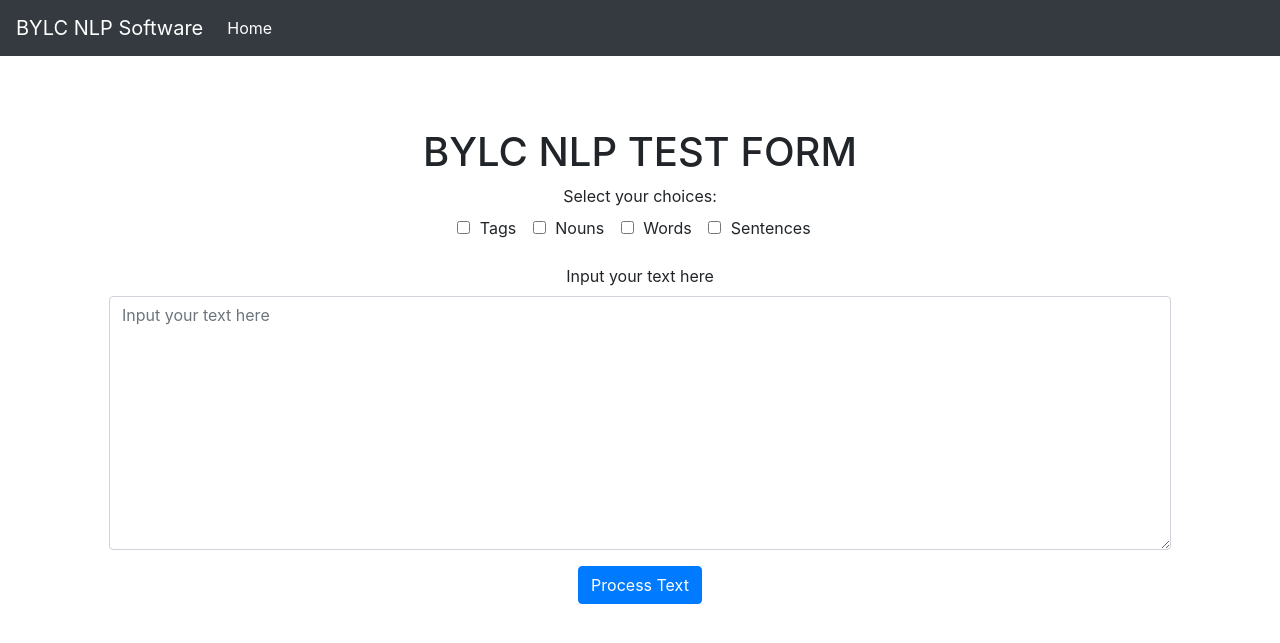
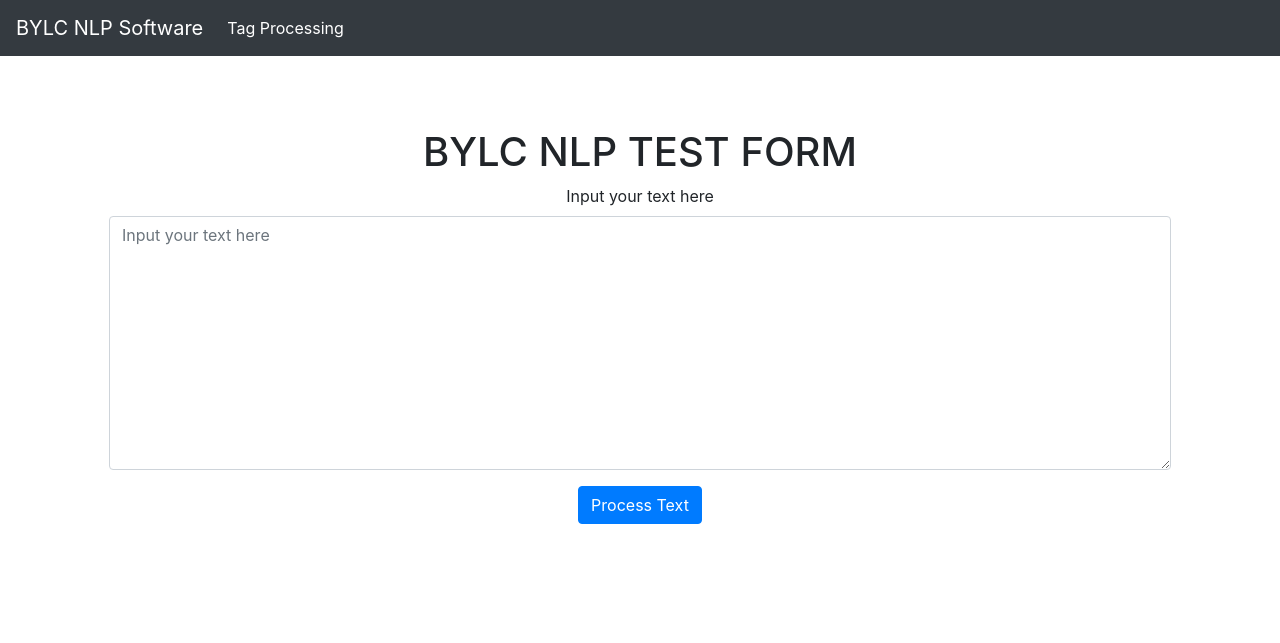
Before and after one commit to uzairahmadk/django-nlp-app, a Django app: page / in a window 1280 px wide. Shown: the top 643 px of the page. Run offline with Django 3.2, Linux system fonts and the light colour scheme; some libraries are stand-ins or nearby versions.

Commit message:
Directory structure changed

```diff
--- a/templates/base-view.html
+++ b/templates/base-view.html
@@ -29,7 +29,7 @@
       <div class="collapse navbar-collapse" id="navbarsExampleDefault">
         <ul class="navbar-nav mr-auto">
           <li class="nav-item active">
-            <a class="nav-link" href="{% url 'home-page' %}">Home <span class="sr-only">(current)</span></a>
+            <a class="nav-link" href="{% url 'tag-processor-page' %}">Tag Processing <span class="sr-only">(current)</span></a>
           </li>
         </ul>
       </div>
--- a/templates/textform-view.html
+++ b/templates/tag_processor/textform-view.html
@@ -13,22 +13,6 @@
     <form method="post">
 
       {% csrf_token %}
-
-        <div class="form-group">
-
-          <label for="InputFeature">{{ form.feature_choice.label }}: </label><br/>
-
-          {% for choice in form.feature_choice %}
-
-            <div class="form-check form-check-inline">
-
-              {{ choice }}
-
-            </div>
-
-          {% endfor %}
-
-        </div>
 
         <div class="form-group">
           <label for="InputText">{{ form.text.label }}</label>
--- a/textprocessor/forms.py
+++ b/textprocessor/forms.py
@@ -3,8 +3,7 @@ from textprocessor.choices import *
 
 class TextProcessingForm(forms.Form):
 
-    feature_choice = forms.MultipleChoiceField(label='Select your choices', widget=forms.CheckboxSelectMultiple(attrs={"class":"form-check-input", "id": "InputFeature"}), choices=OPTIONS)
     text = forms.CharField(label='Input your text here', widget=forms.Textarea(attrs={"class":"form-control", "id":"InputText", "placeholder":"Input your text here"}), required=True)
 
     class Meta:
-        fields = ('feature_choice', 'text')
+        fields = ('text')
--- a/textprocessor/urls.py
+++ b/textprocessor/urls.py
@@ -2,5 +2,5 @@ from django.urls import path
 from textprocessor import views
 
 urlpatterns = [
-    path('', views.HomePageView.as_view(), name='home-page'),
+    path('', views.TagProcessorView.as_view(), name='tag-processor-page'),
 ]
--- a/textprocessor/views.py
+++ b/textprocessor/views.py
@@ -1,15 +1,15 @@
 from django.shortcuts import render
 from django.views.generic import View
 from textprocessor.forms import TextProcessingForm
-from textprocessor.textprocess import TextProcess
+from textprocessor.processingscripts.texttagprocess import TextTagProcess
 
 # Create your views here.
-class HomePageView(View):
-    template_name = 'textform-view.html'
+class TagProcessorView(View):
+    template_name = 'tag_processor/textform-view.html'
     form_class = TextProcessingForm
     context_object_name = 'text_form'
     initial = {'key': 'value'}
-    processor_class = TextProcess()
+    processor_class = TextTagProcess()
     form_error = False
 
     def get(self, request, *args, **kwargs):
@@ -22,27 +22,13 @@ class HomePageView(View):
 
         if form.is_valid():
             text = form.cleaned_data['text']
-            feature_choice = form.cleaned_data['feature_choice']
 
-            for feature in feature_choice:
-
-                ##Text tags processing
-                if feature == 'Tags':
-                    choices.append('Tags')
-                    results['Tags'] = self.processor_class.text_tag(text)
-                elif feature == 'Nouns':
-                    choices.append('Nouns')
-                    results['Nouns'] = self.processor_class.text_noun(text)
-                elif feature == 'Words':
-                    choices.append('Words')
-                    results['Words'] = self.processor_class.text_word(text)
-                else:
-                    choices.append('Sentences')
-                    results['Sentences'] = self.processor_class.text_sentence(text)
+            choices.append('Tags')
+            results['Tags'] = self.processor_class.text_tag(text)
 
 
-            return render(request, 'result-view.html', {'results': results, 'choices': choices, 'error': self.form_error})
+            return render(request, 'tag_processor/result-view.html', {'results': results, 'choices': choices, 'error': self.form_error})
 
         else:
             self.form_error = True
-            return render(request, 'result-view.html', {'error': self.form_error})
+            return render(request, 'tag_processor/result-view.html', {'error': self.form_error})
```
Also changed, not shown: templates/tag_processor/result-view.html (renamed from templates/result-view.html, +2 -6 lines), textprocessor/processingscripts/generalclasses/resultcleaner.py (added, +16 -0 lines), textprocessor/processingscripts/textnounprocess.py (added, +14 -0 lines), textprocessor/processingscripts/textsentenceprocess.py (added, +14 -0 lines), textprocessor/processingscripts/texttagprocess.py (renamed from textprocessor/textprocess.py, +2 -31 lines), textprocessor/processingscripts/textwordprocess.py (added, +14 -0 lines).
